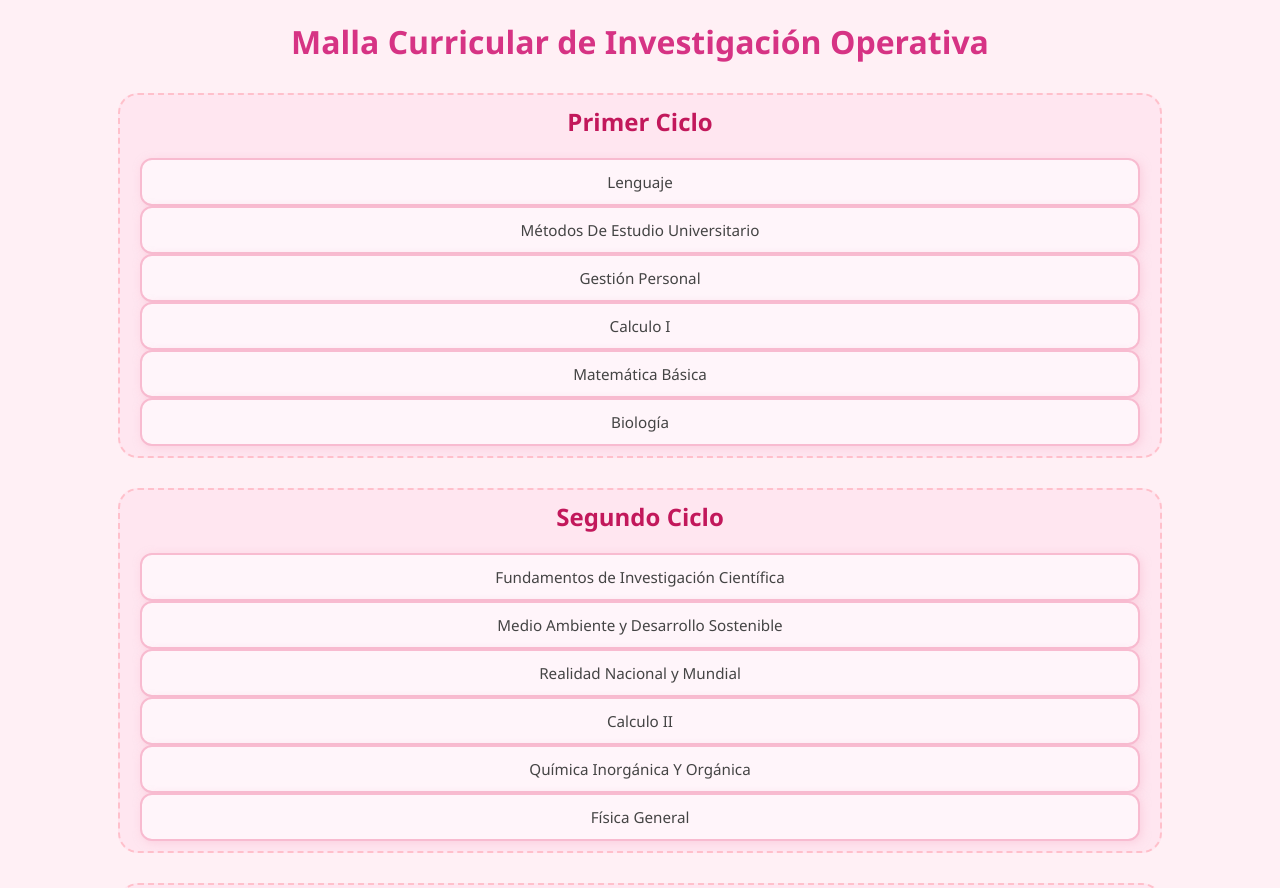
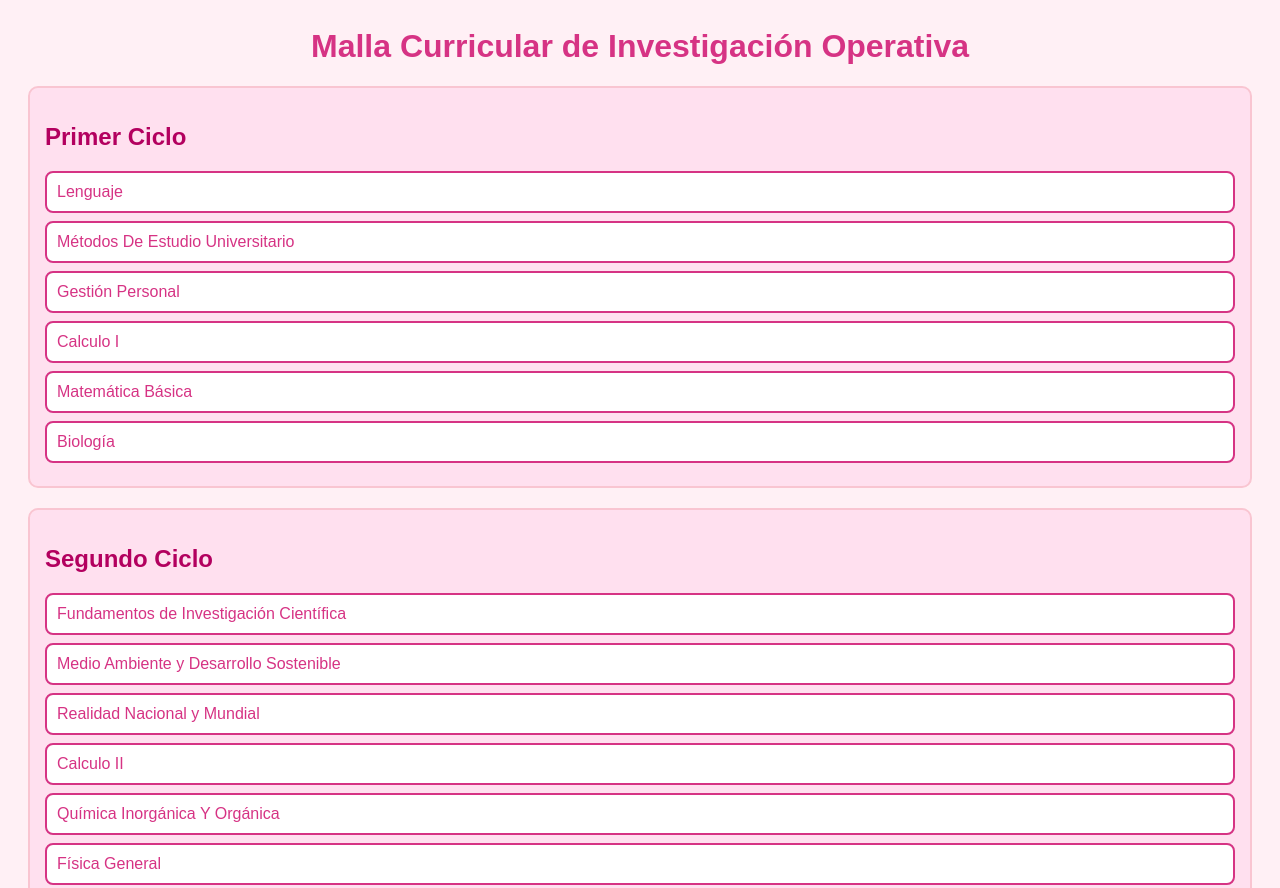
Before and after one commit to DILAM092003/MALLA-CURRICULAR, a plain HTML site: page index.html in a window 1280 px wide. Shown: the top 888 px of the page. Drawn offline with Linux system fonts and the light colour scheme.

Commit message:
Update estilos.css

```diff
--- a/estilos.css
+++ b/estilos.css
@@ -1,89 +1,58 @@
 
-/* estilos.css */
 body {
-  font-family: 'Segoe UI', sans-serif;
-  background-color: #fff0f5;
-  margin: 0;
-  padding: 0;
-  color: #444;
+    font-family: Arial, sans-serif;
+    background: #fff0f5;
+    color: #333;
+    padding: 20px;
 }
 
 h1 {
-  text-align: center;
-  margin: 20px;
-  color: #d63384;
-  font-size: 2em;
+    text-align: center;
+    color: #d63384;
+}
+
+.malla {
+    display: flex;
+    flex-direction: column;
+    gap: 20px;
 }
 
 .ciclo {
-  margin: 30px auto;
-  padding: 10px 20px;
-  max-width: 1000px;
-  border: 2px dashed #ffc0cb;
-  border-radius: 20px;
-  background-color: #ffe6f0;
+    background: #ffe0ef;
+    border: 2px solid #f9c5d1;
+    padding: 15px;
+    border-radius: 10px;
 }
 
 .ciclo h2 {
-  color: #c2185b;
-  margin-top: 0;
-  text-align: center;
-  font-size: 1.5em;
-}
-
-.grid {
-  display: grid;
-  grid-template-columns: repeat(auto-fit, minmax(180px, 1fr));
-  gap: 10px;
-  padding: 10px;
+    color: #b3005f;
 }
 
 .ramo {
-  background-color: #fff5fa;
-  border: 2px solid #f8bbd0;
-  border-radius: 12px;
-  padding: 12px;
-  text-align: center;
-  cursor: pointer;
-  transition: all 0.3s ease;
-  user-select: none;
-  font-size: 0.95em;
-  box-shadow: 2px 2px 8px #f8bbd080;
-  position: relative;
+    background-color: #fff;
+    border: 2px solid #d63384;
+    color: #d63384;
+    padding: 10px;
+    margin: 8px 0;
+    border-radius: 8px;
+    cursor: pointer;
+    transition: all 0.3s;
 }
 
 .ramo:hover {
-  background-color: #ffe6f0;
+    background-color: #f9d2e3;
 }
 
 .ramo.aprobado {
-  background-color: #d0f0c0;
-  border-color: #81c784;
-  color: #2e7d32;
-}
-
-.ramo.desbloqueado {
-  font-weight: bold;
-  border-style: solid;
-  border-color: #f48fb1;
+    background-color: #d63384;
+    color: white;
+    text-decoration: line-through;
+    pointer-events: none;
+    opacity: 0.7;
 }
 
 .ramo.bloqueado {
-  opacity: 0.5;
-  cursor: not-allowed;
-  color: #d32f2f;
+    background-color: #f3b9c7;
+    color: #999;
+    pointer-events: none;
 }
-
-.ramo .requisitos {
-  position: absolute;
-  bottom: 6px;
-  left: 6px;
-  right: 6px;
-  font-size: 0.7em;
-  color: #d32f2f;
-  display: none;
-}
-
-.ramo.bloqueado .requisitos {
-  display: block;
-}
```
